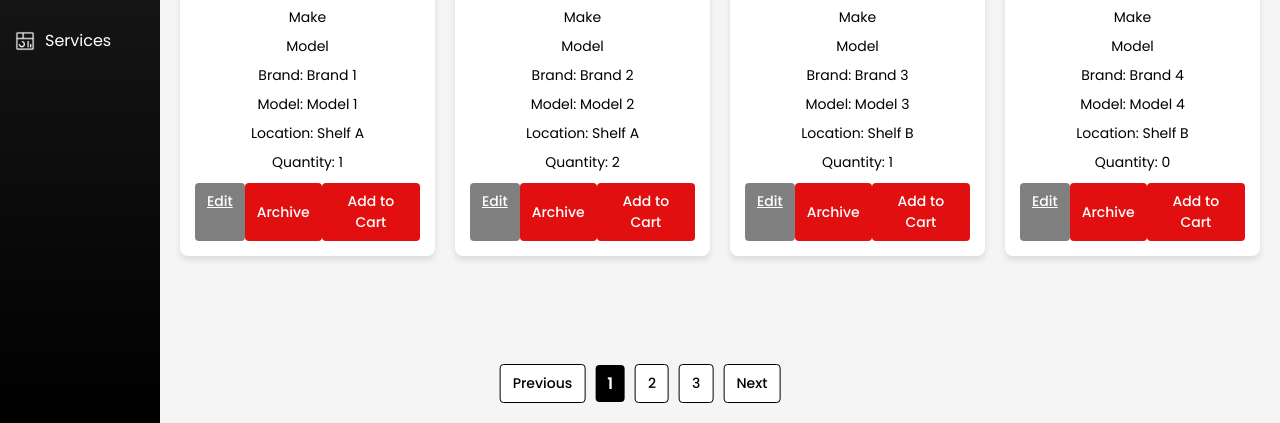
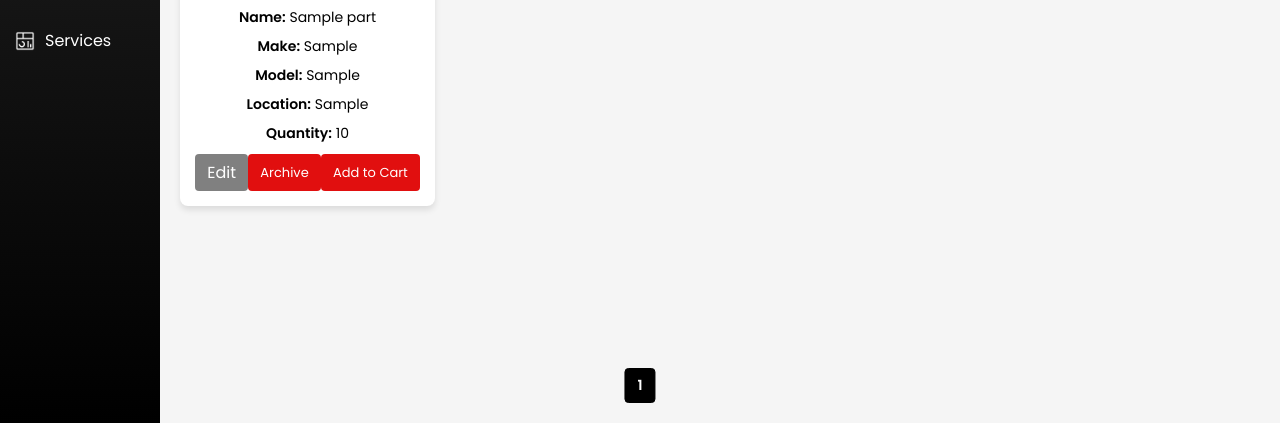
Before and after one commit to midsed/Drafter-Management-System, a PHP site: page /admin/parts.php in a window 1280 px wide. Shown: the part 377-800 px from the top of the page. Run offline with PHP 8.4, Linux system fonts and the light colour scheme; the visitor is signed in with stand-in values (Sample User, id 1); tables that the repository leaves empty or names only in its code hold one stand-in row (values such as "Sample post"); some libraries are stand-ins or nearby versions.

Commit message:
Added part display, part edit not working

```diff
--- a/admin/parts.php
+++ b/admin/parts.php
@@ -1,38 +1,31 @@
 <?php
 session_start();
+include('dbconnect.php');
 
 if (!isset($_SESSION['UserID'])) {
     header("Location: \Drafter-Management-System\login.php");
     exit();
 }
 
-if (!isset($_SESSION['Username'])) {
-    $_SESSION['Username'];
-}
+include('navigation/sidebar.php');
+include('navigation/topbar.php');
 ?>
 
-<?php include('navigation/sidebar.php'); ?>
-<?php include('navigation/topbar.php'); ?>
 <link rel="stylesheet" href="css/style.css">
 <link href="https://fonts.googleapis.com/css2?family=Poppins:wght@400;500;600&display=swap" rel="stylesheet">
 
 <div class="main-content">
     <div class="header">
-        <a href="dashboard.php" style="text-decoration: none; display: flex; align-items: center;">
         <a href="javascript:void(0);" onclick="window.history.back();" style="text-decoration: none;">
             <img src="https://i.ibb.co/M68249k/go-back-arrow.png" alt="Back" style="width: 35px; height: 35px; margin-right: 20px;">
         </a>
-        <h1 style="margin: 0;">Parts List</h1>
-        </a>
+        <h1>Parts List</h1>
     </div>
 
     <div class="search-actions">
         <div class="search-container">
-            <input type="text" placeholder="Quick search">
-            <button class="red-button">Search</button>
-            <button class="white-button">Filter</button>
-            <button class="white-button">Parts</button>
-            <button class="white-button">Sort</button>
+            <input type="text" placeholder="Quick search" id="searchInput">
+            <button onclick="searchParts()" class="red-button">Search</button>
         </div>
         <div class="right-actions">
             <button class="red-button">Cart</button>
@@ -41,55 +34,71 @@ if (!isset($_SESSION['Username'])) {
         </div>
     </div>
 
-    <div class="parts-container">
+    <div class="parts-container" id="partsList">
         <?php
-        $parts = [
-            ["Brand 1", "Model 1", "Shelf A", "1"],
-            ["Brand 2", "Model 2", "Shelf A", "2"],
-            ["Brand 3", "Model 3", "Shelf B", "1"],
-            ["Brand 4", "Model 4", "Shelf B", "0"],
-        ];
+        $limit = 8;
+        $page = isset($_GET['page']) ? (int)$_GET['page'] : 1;
+        $offset = ($page - 1) * $limit;
 
-        foreach ($parts as $index => $part) {
+        $totalQuery = "SELECT COUNT(*) AS total FROM part";
+        $totalResult = $conn->query($totalQuery);
+        $totalRow = $totalResult->fetch_assoc();
+        $totalPages = ceil($totalRow['total'] / $limit);
+
+        $sql = "SELECT PartID, Name, Make, Model, Location, Quantity, Media FROM part LIMIT $limit OFFSET $offset";
+        $result = $conn->query($sql);
+
+        if ($result->num_rows > 0) {
+            while ($part = $result->fetch_assoc()) {
+                $imageSrc = !empty($part['Media']) ? $part['Media'] : 'images/no-image.png';
                 echo "
                     <div class='part-card'>
-                    <a href='partdetail.php?id=$index'><img src='images/part$index.jpg' alt='Part Image'></a>
-                    <p>Make</p>
-                    <p>Model</p>
-                    <p>Brand: {$part[0]}</p>
-                    <p>Model: {$part[1]}</p>
-                    <p>Location: {$part[2]}</p>
-                    <p>Quantity: {$part[3]}</p>
+                        <a href='partdetail.php?id={$part['PartID']}'><img src='$imageSrc' alt='Part Image'></a>
+                        <p><strong>Name:</strong> {$part['Name']}</p>
+                        <p><strong>Make:</strong> {$part['Make']}</p>
+                        <p><strong>Model:</strong> {$part['Model']}</p>
+                        <p><strong>Location:</strong> {$part['Location']}</p>
+                        <p><strong>Quantity:</strong> {$part['Quantity']}</p>
                         <div class='actions'>
-                        <a href='partsedit.php?id=$index' class='edit-button'>Edit</a>
+                            <a href='partsedit.php?id={$part['PartID']}' class='edit-button'>Edit</a>
                             <button class='red-button'>Archive</button>
                             <button class='red-button'>Add to Cart</button>
                         </div>
                     </div>
                 ";
             }
+        } else {
+            echo "<p>No parts found.</p>";
+        }
         ?>
     </div>
 
     <div class="pagination">
-        <a href="#" class="pagination-button">Previous</a>
-        <span class="active-page">1</span>
-        <a href="#" class="pagination-button">2</a>
-        <a href="#" class="pagination-button">3</a>
-        <a href="#" class="pagination-button">Next</a>
+        <?php if ($page > 1): ?>
+            <a href="?page=<?= $page - 1 ?>" class="pagination-button">Previous</a>
+        <?php endif; ?>
+
+        <?php for ($i = 1; $i <= $totalPages; $i++): ?>
+            <a href="?page=<?= $i ?>" class="pagination-button <?= $i == $page ? 'active-page' : '' ?>"><?= $i ?></a>
+        <?php endfor; ?>
+
+        <?php if ($page < $totalPages): ?>
+            <a href="?page=<?= $page + 1 ?>" class="pagination-button">Next</a>
+        <?php endif; ?>
     </div>
 </div>
 
 <script>
-    function toggleSidebar() {
-        const sidebar = document.querySelector('.sidebar');
-        const mainContent = document.querySelector('.main-content');
+function searchParts() {
+    const input = document.getElementById("searchInput").value.toLowerCase();
+    const parts = document.querySelectorAll(".part-card");
 
-        sidebar.classList.toggle('collapsed');
-        mainContent.classList.toggle('collapsed');
+    parts.forEach(part => {
+        const text = part.textContent.toLowerCase();
+        part.style.display = text.includes(input) ? "" : "none";
+    });
 }
 </script>
-
 <style>
  body {
         font-family: 'Poppins', sans-serif;
@@ -127,21 +136,17 @@ if (!isset($_SESSION['Username'])) {
     gap: 10px;
 }
 
-    .red-button, .white-button, .edit-button, .pagination-button {
-        font-family: 'Poppins', sans-serif;
-        font-size: 14px;
-        font-weight: 500;
-        padding: 8px 12px;
-        border-radius: 4px;
-        cursor: pointer;
-        transition: background 0.3s ease, color 0.3s ease;
-    }
-
 .red-button {
     background: #E10F0F;
     color: white;
     border: none;
+    padding: 8px 12px;
+    border-radius: 4px;
+    cursor: pointer;
+    font-size: 14px;
+    font-family: 'Poppins', sans-serif;
     text-decoration: none;
+    transition: background 0.3s ease;
 }
 
 .red-button:hover {
@@ -152,6 +157,12 @@ if (!isset($_SESSION['Username'])) {
     background: white;
     color: black;
     border: 1px solid #ccc;
+    padding: 8px 12px;
+    border-radius: 4px;
+    cursor: pointer;
+    font-size: 14px;
+    font-family: 'Poppins', sans-serif;
+    transition: background 0.3s ease;
 }
 
 .white-button:hover {
@@ -163,6 +174,10 @@ if (!isset($_SESSION['Username'])) {
     background: grey;
     color: white;
     border: none;
+    padding: 6px 12px;
+    border-radius: 4px;
+    cursor: pointer;
+    text-decoration: none;
 }
 
 .edit-button:hover {
@@ -207,6 +222,11 @@ if (!isset($_SESSION['Username'])) {
     margin-top: 10px;
 }
 
+.part-card .actions button {
+    padding: 6px 12px;
+    font-size: 13px;
+}
+
 .pagination {
     display: flex;
     justify-content: center;
@@ -220,10 +240,14 @@ if (!isset($_SESSION['Username'])) {
 }
 
 .pagination-button {
+    padding: 6px 12px;
+    border-radius: 4px;
     background: white;
     border: 1px solid black;
     color: black;
     text-decoration: none;
+    cursor: pointer;
+    font-size: 14px;
 }
 
 .pagination-button:hover {
```
Also changed, not shown: admin/partdetail.php (+43 -35 lines). Lines whose indentation alone changed are shown as unchanged.
